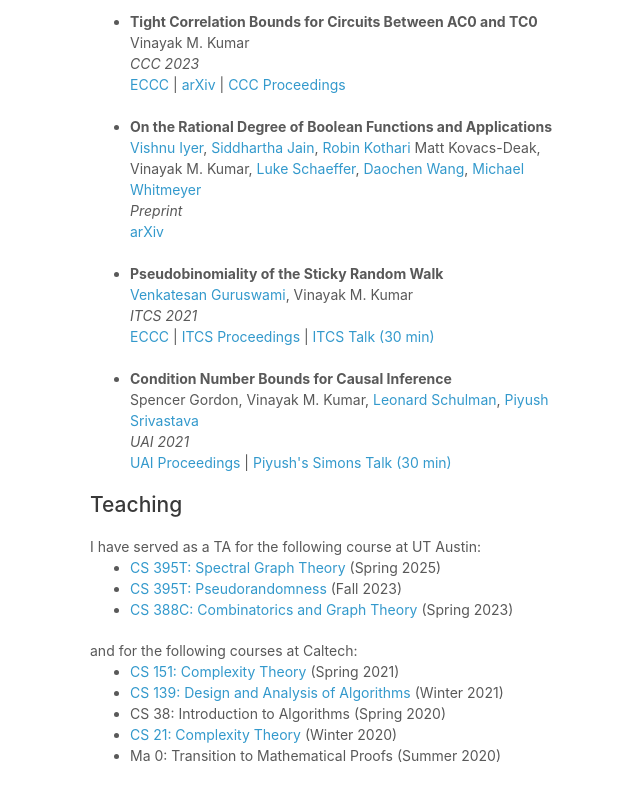
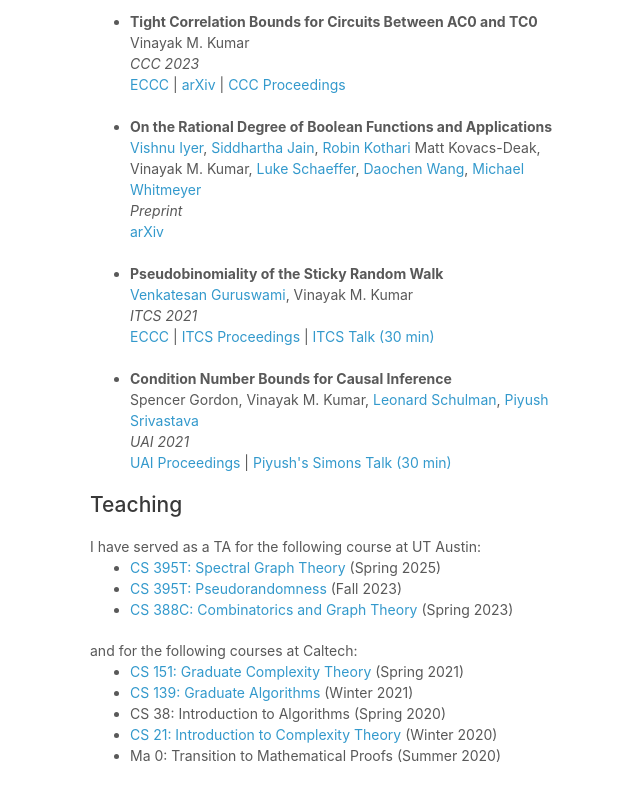
Before and after one commit to v-m-kumar/v-m-kumar.github.io, a plain HTML site: page index.html in a window 1280 px wide. Shown: the part 979-1779 px from the top of the page, without its empty margins (566-1206 px from the left). Drawn offline with Linux system fonts and the light colour scheme.

Commit message:
Update index.html

```diff
--- a/index.html
+++ b/index.html
@@ -97,10 +97,10 @@
         </ul>
         and for the following courses at Caltech:
         <ul>
-          <li> <a href="http://users.cms.caltech.edu/~umans/cs151/">CS 151: Complexity Theory</a> (Spring 2021)
-          <li> <a href="http://users.cms.caltech.edu/~vidick/teaching/CMS139_Winter19/">CS 139: Design and Analysis of Algorithms</a> (Winter 2021)
+          <li> <a href="http://users.cms.caltech.edu/~umans/cs151/">CS 151: Graduate Complexity Theory</a> (Spring 2021)
+          <li> <a href="http://users.cms.caltech.edu/~vidick/teaching/CMS139_Winter19/">CS 139: Graduate Algorithms</a> (Winter 2021)
           <li> CS 38: Introduction to Algorithms (Spring 2020)
-          <li> <a href="http://users.cms.caltech.edu/~umans/cs21/">CS 21: Complexity Theory</a> (Winter 2020)
+          <li> <a href="http://users.cms.caltech.edu/~umans/cs21/">CS 21: Introduction to Complexity Theory</a> (Winter 2020)
           <li> Ma 0: Transition to Mathematical Proofs (Summer 2020)
         </ul>
 
```
